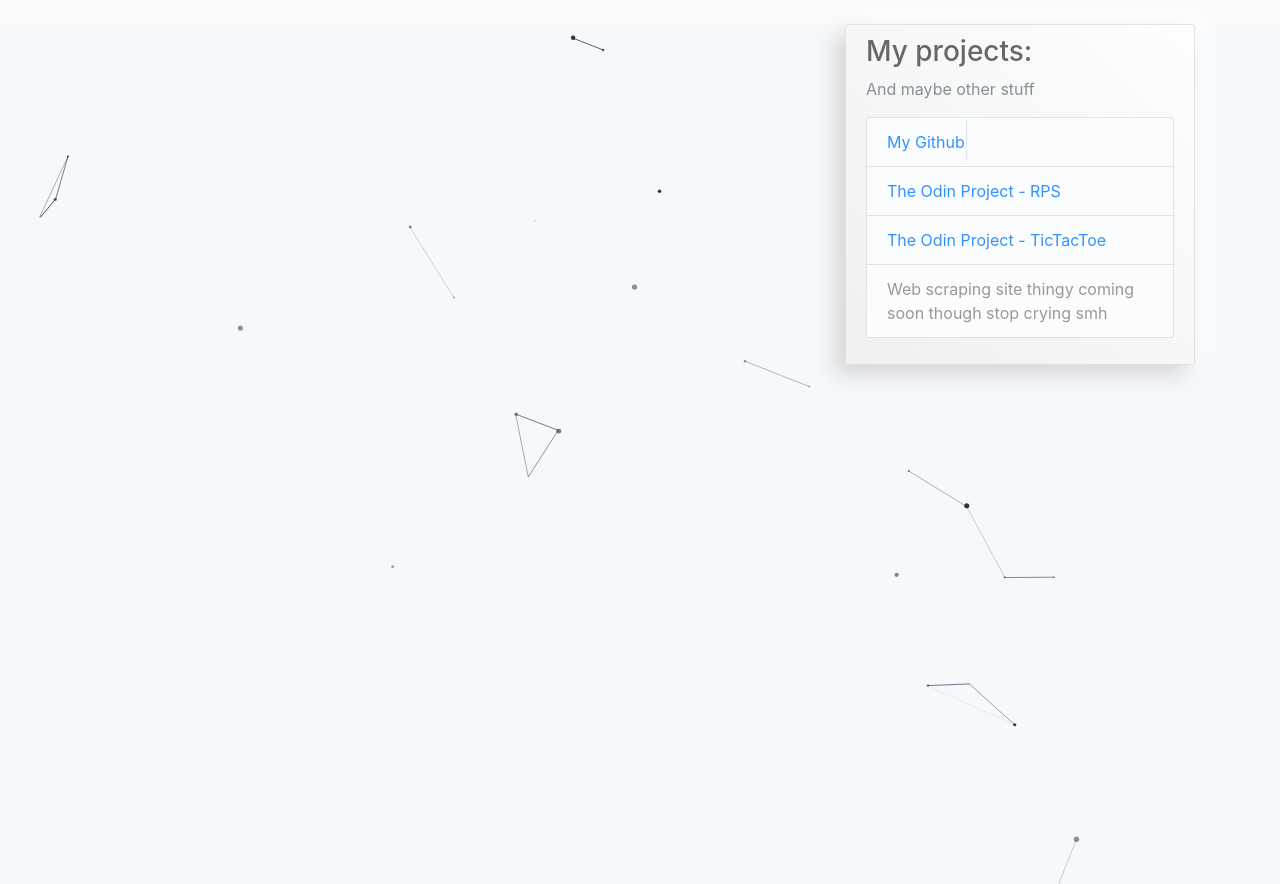
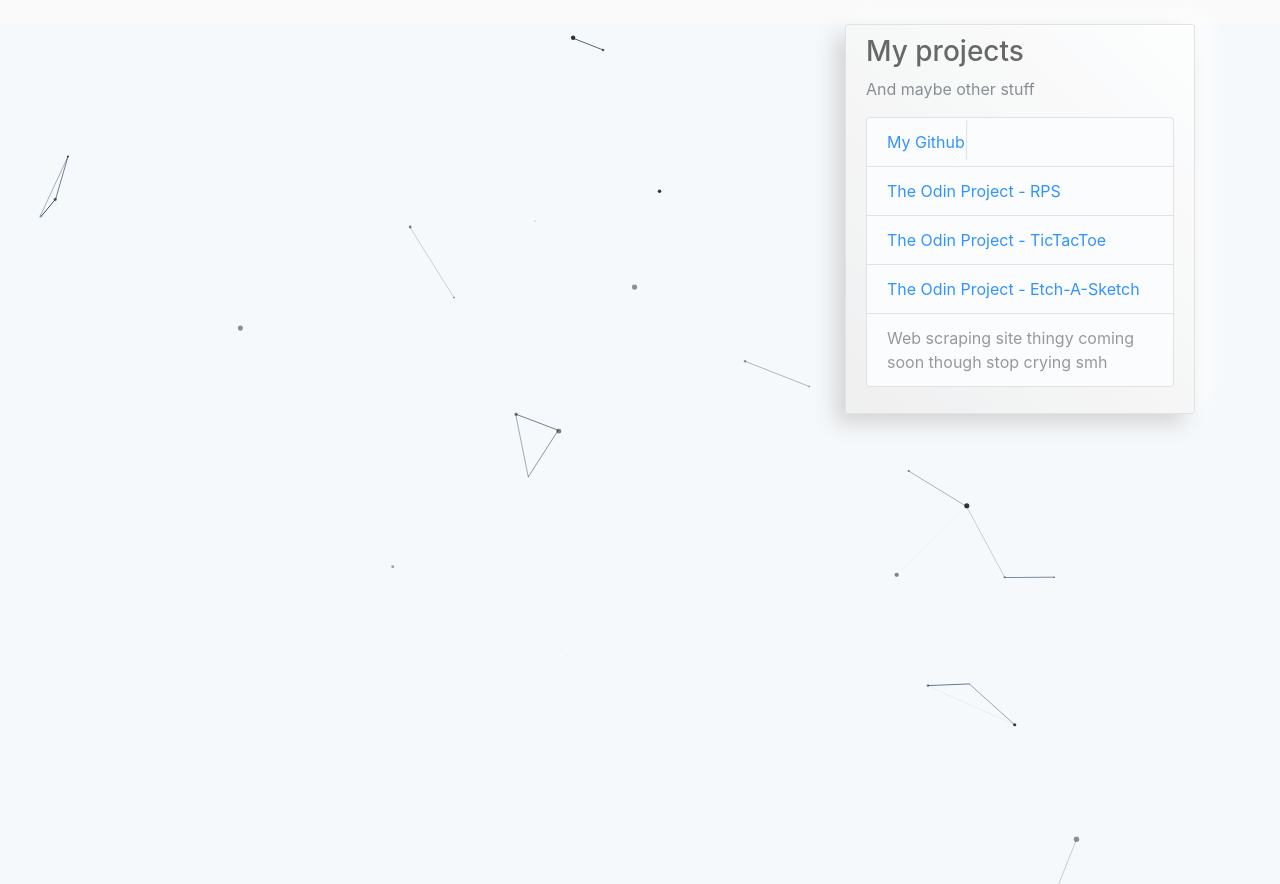
Before and after one commit to Yug34/stupid-blog, a Django app: page / in a window 1280 px wide. Shown: the part 56-940 px from the top of the page. Run offline with Django 3.2, Linux system fonts and the light colour scheme; data that the repository does not hold is empty; some libraries are stand-ins or nearby versions.

Commit message:
added etch a sketch

```diff
--- a/blog/templates/blog/base.html
+++ b/blog/templates/blog/base.html
@@ -60,12 +60,13 @@
         </div>
         <div class="col-md-4">
           <div class="content-section">
-            <h3>My projects:</h3>
+            <h3>My projects</h3>
             <p class='text-muted'>And maybe other stuff
               <ul class="list-group">
                 <li class="list-group-item list-group-item-light"><a href="https://github.com/Yug34/">My Github</a></li>
                 <li class="list-group-item list-group-item-light"><a href="http://stupidblogs.me/TheOdin-RPS/">The Odin Project - RPS</a></li>
                 <li class="list-group-item list-group-item-light"><a href="http://stupidblogs.me/Odin-TicTacToe/">The Odin Project - TicTacToe</a></li>
+                <li class="list-group-item list-group-item-light"><a href="http://stupidblogs.me/Odin-EtchASketch/">The Odin Project - Etch-A-Sketch</a></li>
                 <li class="list-group-item list-group-item-light">Web scraping site thingy coming soon though stop crying smh</li>
               </ul>
             </p>
```
